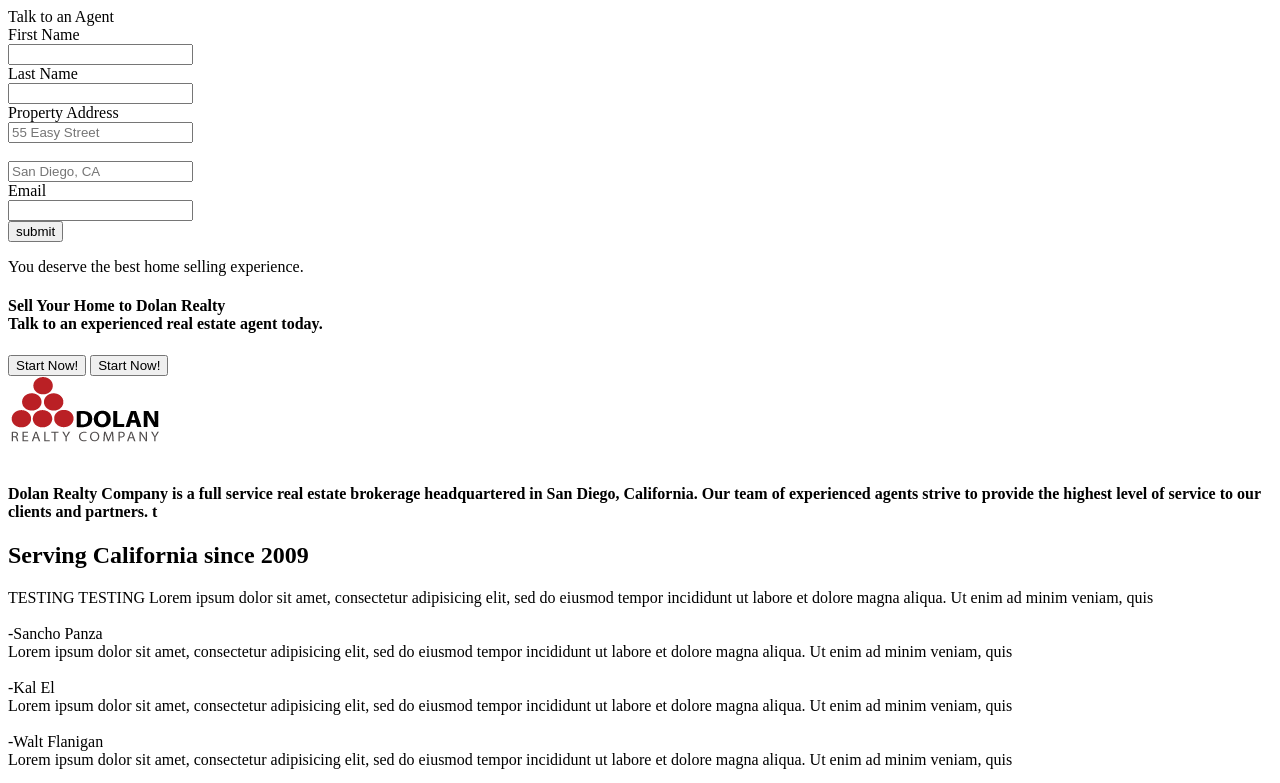
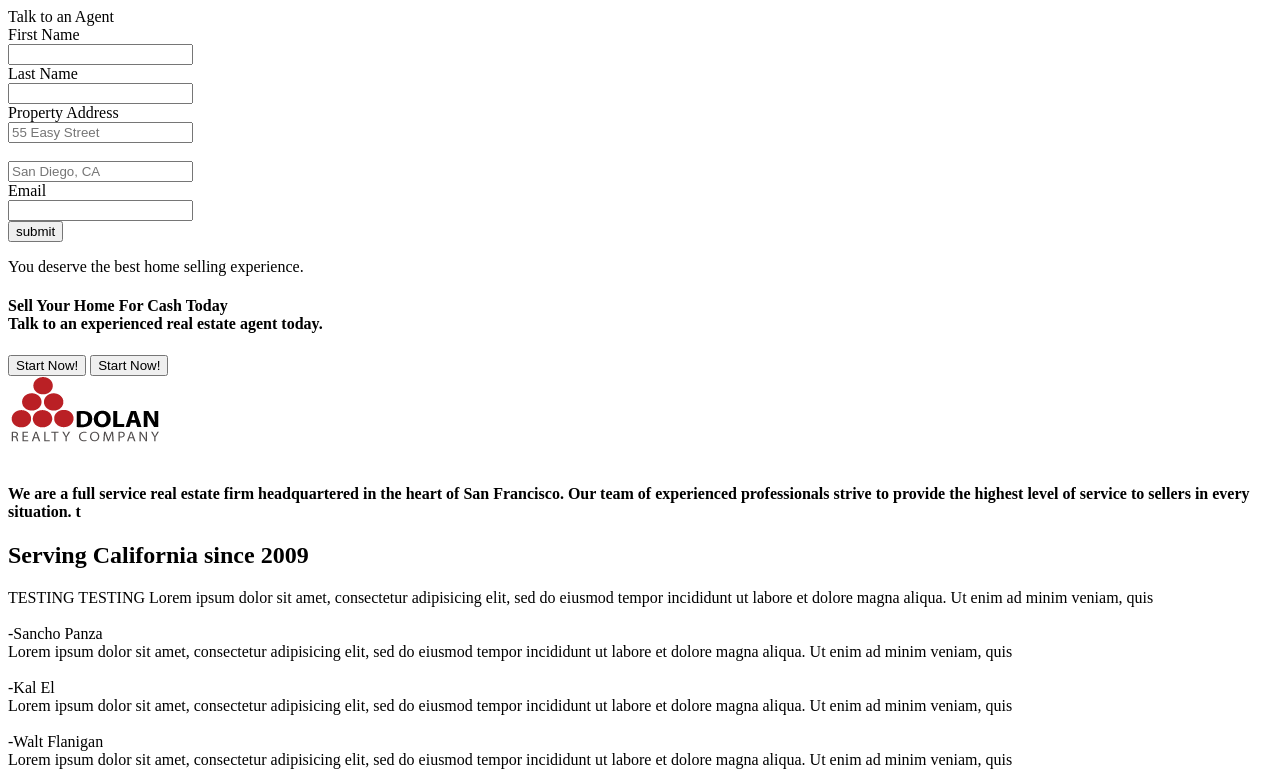
Before and after one commit to dolanrealty/dolan, a website: page views/index.html in a window 1280 px wide. Shown: the top 783 px of the page. Drawn offline with Linux system fonts and the light colour scheme; some packages are replaced by stand-ins of ours; a script that the page names is missing; files whose address does not match are found by name.

Commit message:
Update index.html

```diff
--- a/views/index.html
+++ b/views/index.html
@@ -52,7 +52,7 @@
         </div>
       </div>
       <div class="banner-bottom">
-        <h4><strong>Sell Your Home to Dolan Realty</strong> <br />
+        <h4><strong>Sell Your Home For Cash Today</strong> <br />
           Talk to an experienced real estate agent today.
         </h4>
         <button type="button"
@@ -75,7 +75,7 @@
         <img src="./logo.gif"
              alt="Dolan logo" /><br><br>
 
-        <h4>Dolan Realty Company is a full service real estate brokerage headquartered in San Diego, California. Our team of experienced agents strive to provide the highest level of service to our clients and partners. t</h4>
+        <h4>We are a full service real estate firm headquartered in the heart of San Francisco. Our team of experienced professionals strive to provide the highest level of service to sellers in every situation. t</h4>
       </div>
     </div>
   </section>
```
